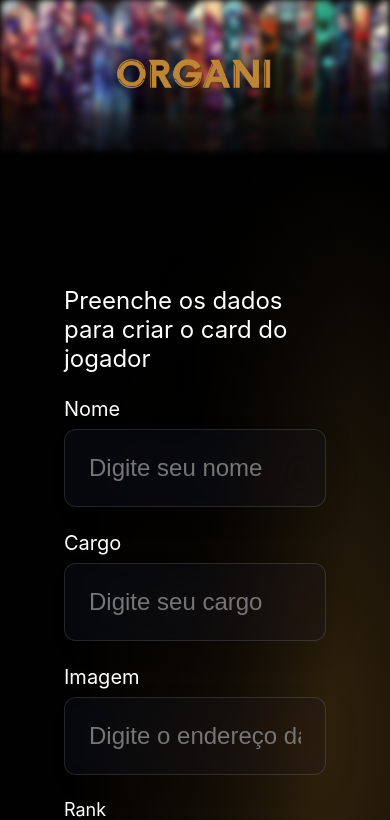
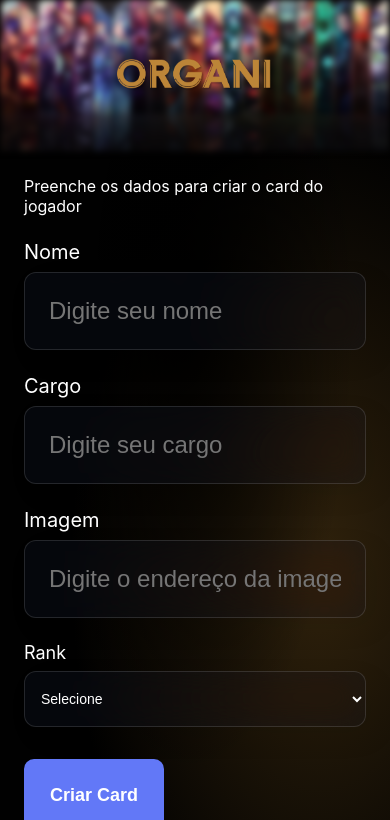
Before and after one commit to ramonvc/organi, a React (Create React App) app: page / in a window 390 px wide. Shown: the top 820 px of the page. Built offline with nearby package versions, Linux system fonts and the light colour scheme.

Commit message:
Responsiveness added to the form

```diff
--- a/src/components/Form/Form.css
+++ b/src/components/Form/Form.css
@@ -13,3 +13,22 @@
     border-radius: 20px;
     margin: 36px 64px;
 }
+
+/* Media query */
+@media screen and (max-width: 768px) {
+    .form-container {
+        margin: 12px 0px;
+    }
+    .form-container form {
+        margin: 0px 24px;
+    }
+	.form-container .form-title {
+		font-size: 1.125rem;
+	}
+}
+
+@media screen and (max-width: 480px) {
+	.form-container .form-title {
+		font-size: 1rem;
+	}
+}
```
